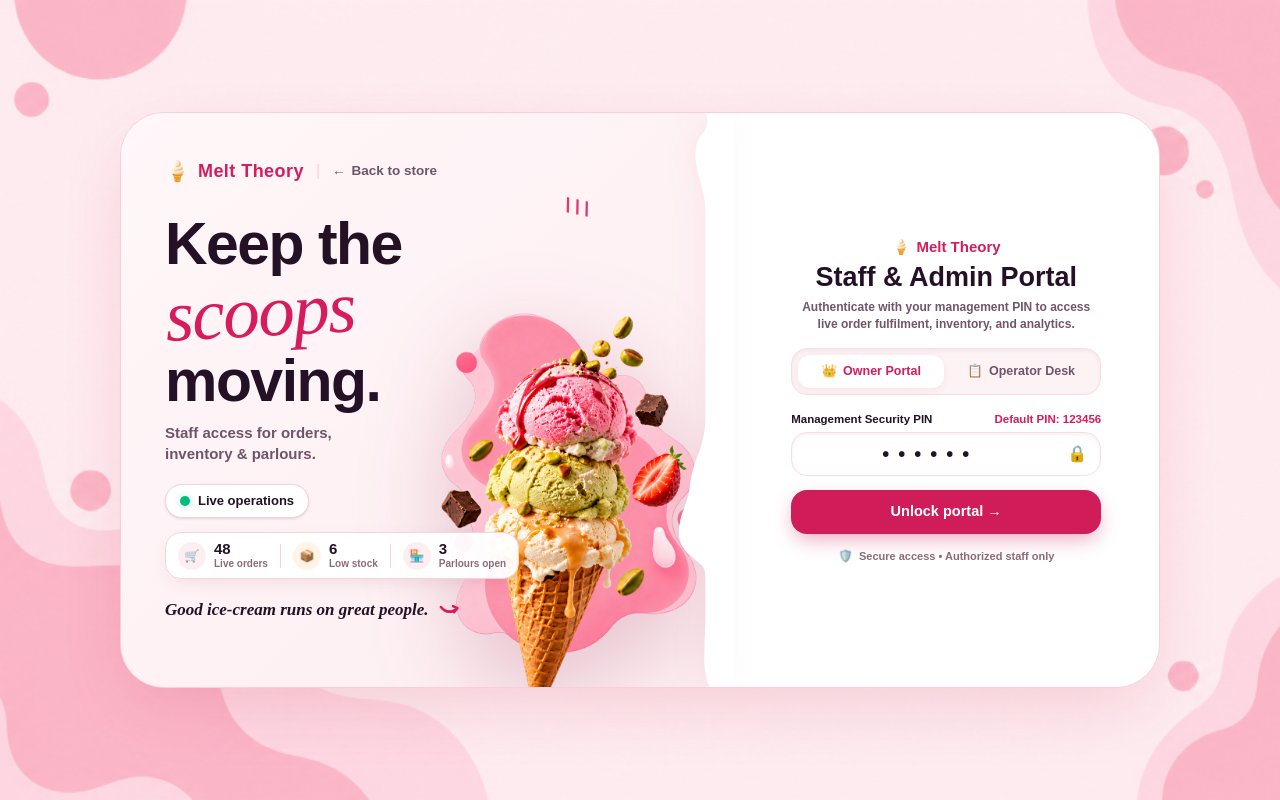
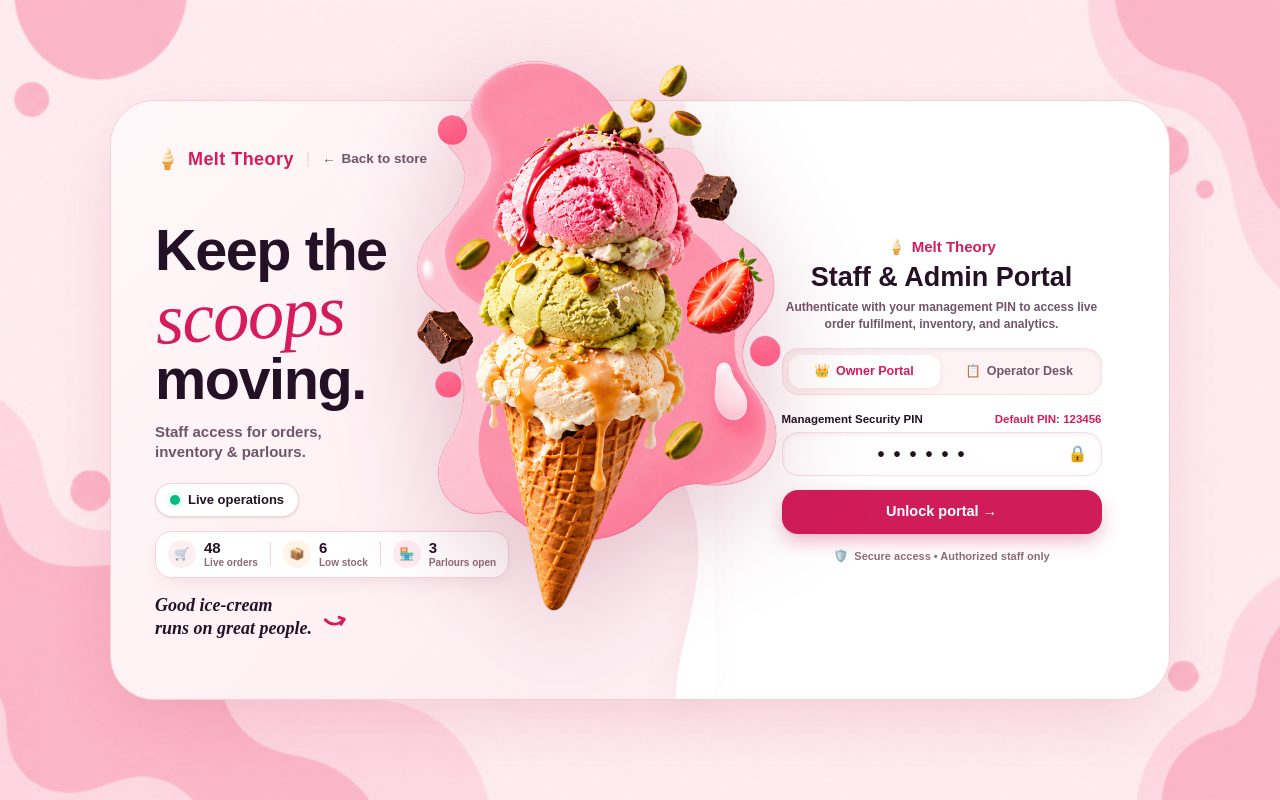
Before and after one commit to AayushMandavia/IceCream-Melt, a Next.js app: page /login-admin in a window 1280 px wide. Built offline with nearby package versions, Linux system fonts and the light colour scheme; no server answers.

Commit message:
Elevate and enlarge ice cream cone hero graphic to match SS2 reference design

```diff
--- a/app/login-admin/page.tsx
+++ b/app/login-admin/page.tsx
@@ -122,11 +122,11 @@ export default function AdminLoginPage() {
       }}
     >
       {/* Single Main Split Container Card matching user mockup */}
-      <div className="relative w-full max-w-[1040px] bg-gradient-to-br from-[#fff7f9] via-[#fef2f5] to-[#fdeef2] border border-[#f7cfd8] rounded-[36px] md:rounded-[44px] shadow-[0_24px_70px_-15px_rgba(200,40,80,0.18)] overflow-hidden grid grid-cols-1 lg:grid-cols-[1.18fr_0.82fr] min-h-[560px]">
+      <div className="relative w-full max-w-[1060px] bg-gradient-to-br from-[#fff7f9] via-[#fef2f5] to-[#fdeef2] border border-[#f7cfd8] rounded-[36px] md:rounded-[44px] shadow-[0_24px_70px_-15px_rgba(200,40,80,0.18)] grid grid-cols-1 lg:grid-cols-[1.14fr_0.86fr] min-h-[570px] lg:min-h-[600px] overflow-visible">
         {/* ========================================================================= */}
-        {/* Left Column: Brand, Heading, Live Badge, Stats & Hero Cone                */}
+        {/* Left Column: Brand, Heading, Live Badge, Stats & Notes                    */}
         {/* ========================================================================= */}
-        <div className="p-7 sm:p-9 md:p-11 flex flex-col justify-between relative overflow-hidden bg-gradient-to-br from-[#fff7f9] via-[#fef2f5] to-[#fdeef2]">
+        <div className="p-7 sm:p-9 md:p-11 flex flex-col justify-between relative bg-gradient-to-br from-[#fff7f9] via-[#fef2f5] to-[#fdeef2] rounded-l-[36px] md:rounded-l-[44px]">
           {/* Top Brand Link Row */}
           <div className="flex items-center gap-3 relative z-30">
             <Link
@@ -149,18 +149,18 @@ export default function AdminLoginPage() {
           </div>
 
           {/* Middle Left Content */}
-          <div className="mt-7 mb-5 relative z-30 max-w-[340px]">
+          <div className="mt-6 mb-4 relative z-30 max-w-[320px]">
             {/* Hand-drawn dynamic burst lines above top scoop */}
-            <div className="absolute -top-5 right-[-85px] hidden md:flex gap-1 select-none pointer-events-none text-[#d61c5d] text-xl font-bold rotate-12 opacity-85">
+            <div className="absolute -top-3 right-[-90px] hidden md:flex gap-1 select-none pointer-events-none text-[#d61c5d] text-xl font-bold rotate-12 opacity-85">
               <span>\</span>
               <span>\</span>
               <span>\</span>
             </div>
 
             {/* Display Heading with Caveat Script word "scoops" */}
-            <h1 className="font-['Fredoka_Variable',sans-serif] text-[clamp(44px,4.6vw,64px)] font-black text-[#241126] leading-[1.04] tracking-tight">
+            <h1 className="font-['Fredoka_Variable',sans-serif] text-[clamp(44px,4.5vw,62px)] font-black text-[#241126] leading-[1.04] tracking-tight">
               Keep the <br />
-              <span className="font-['Caveat_Variable',cursive] text-[#d61c5d] text-[1.24em] font-normal italic inline-block -rotate-3 transform">
+              <span className="font-['Caveat_Variable',cursive] text-[#d61c5d] text-[1.26em] font-normal italic inline-block -rotate-3 transform -my-1">
                 scoops
               </span>{' '}
               <br />
@@ -234,11 +234,12 @@ export default function AdminLoginPage() {
 
             {/* Handwritten Note & Arrow pointing to Cone */}
             <div className="mt-4 relative z-20 flex items-center gap-2">
-              <span className="font-['Caveat_Variable',cursive] text-[17px] font-bold text-[#241126] italic">
-                Good ice-cream runs on great people.
+              <span className="font-['Caveat_Variable',cursive] text-[18px] font-bold text-[#241126] italic leading-tight">
+                Good ice-cream <br />
+                runs on great people.
               </span>
               <svg
-                className="w-7 h-7 text-[#d61c5d] rotate-12 shrink-0"
+                className="w-8 h-8 text-[#d61c5d] rotate-6 shrink-0 mt-2"
                 viewBox="0 0 24 24"
                 fill="none"
                 stroke="currentColor"
@@ -250,36 +251,36 @@ export default function AdminLoginPage() {
               </svg>
             </div>
           </div>
+        </div>
 
-          {/* Ice Cream Cone Hero Composite Image (SS5 asset: login-cone-hero.png) */}
-          <div className="hidden md:block absolute -right-4 bottom-[-15px] lg:right-[-15px] lg:bottom-[-20px] w-[310px] lg:w-[365px] pointer-events-none select-none z-10">
-            <img
-              src="/images/login/login-cone-hero.png"
-              alt="Melt Triple Scoop Cone with Toppings"
-              className="w-full h-auto drop-shadow-[0_24px_45px_rgba(140,20,60,0.22)]"
-            />
-          </div>
+        {/* Ice Cream Cone Hero Composite Image (SS2 replica: elevated, bigger, breaking out) */}
+        <div className="hidden lg:block absolute left-[45.5%] -translate-x-1/2 -top-9 xl:-top-12 w-[470px] xl:w-[515px] pointer-events-none select-none z-30">
+          <img
+            src="/images/login/login-cone-hero.png"
+            alt="Melt Triple Scoop Cone with Toppings"
+            className="w-full h-auto drop-shadow-[0_28px_52px_rgba(140,20,60,0.22)]"
+          />
         </div>
 
         {/* ========================================================================= */}
         {/* Right Column: Crisp White Portal Login Section with Seamless Wave Edge    */}
         {/* ========================================================================= */}
-        <div className="relative bg-white flex flex-col justify-center px-6 sm:px-10 lg:px-14 py-9 sm:py-11 z-20">
+        <div className="relative bg-white flex flex-col justify-center px-6 sm:px-10 lg:px-14 py-9 sm:py-11 z-20 rounded-r-[36px] md:rounded-r-[44px]">
           {/* Organic Liquid Wave Divider along left edge (Seamlessly joins white column to pink column) */}
-          <div className="hidden lg:block absolute top-0 bottom-0 -left-[54px] w-[55px] h-full pointer-events-none z-10 overflow-visible">
+          <div className="hidden lg:block absolute top-0 bottom-0 -left-[74px] w-[75px] h-full pointer-events-none z-10 overflow-visible">
             <svg
-              viewBox="0 0 100 485"
+              viewBox="0 0 100 500"
               preserveAspectRatio="none"
               className="w-full h-full text-white fill-current drop-shadow-[-6px_0_14px_rgba(180,40,80,0.05)]"
             >
               <path
-                d="M 48 0 C 53 6, 52 12, 45 16 C 36 21, 30 25, 30 36 C 30 46, 38 55, 43 65 C 47 72, 48 76, 48 85 L 48 260 C 47 268, 44 275, 40 282 C 32 292, 22 302, 19 318 C 16 330, 0 338, 0 355 C 0 372, 38 377, 46 385 C 48 388, 48 392, 48 400 L 48 430 C 47 440, 46 450, 46 460 C 46 470, 48 475, 56 485 L 100 485 L 100 0 Z"
+                d="M 60 0 C 65 35, 88 65, 88 100 C 88 150, 24 175, 24 235 C 24 295, 78 320, 78 375 C 78 425, 48 460, 48 500 L 100 500 L 100 0 Z"
                 fill="#ffffff"
               />
             </svg>
           </div>
 
-          <div className="max-w-[310px] mx-auto w-full relative z-20">
+          <div className="max-w-[320px] mx-auto w-full relative z-20">
             {/* Card Content Header */}
             <div className="text-center mb-4">
               <div className="inline-flex items-center justify-center gap-1.5 text-[#d61c5d] font-['Fredoka_Variable',sans-serif] text-[15px] font-bold">
```
